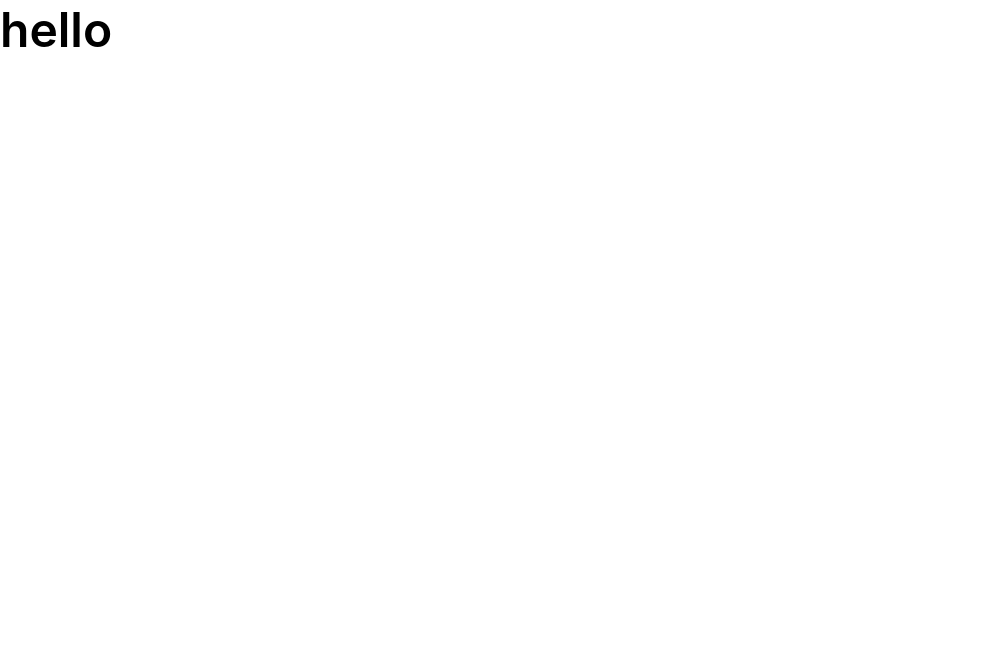
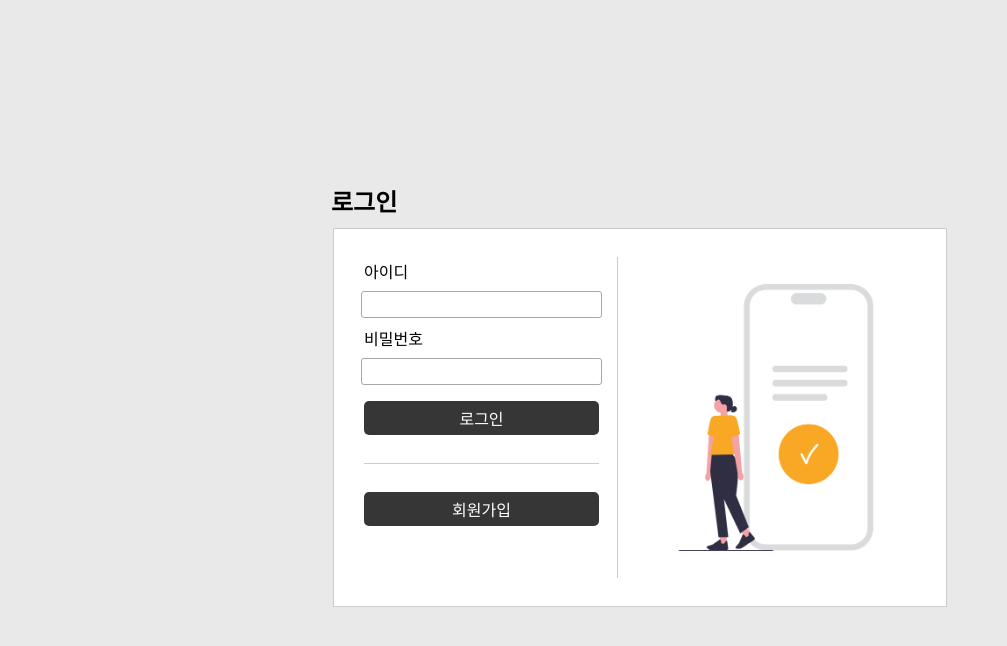
Before and after one commit to kim-hong-rae/Studio_i_ManagementPage, a React (Create React App) app: page / in a window 1280 px wide. Shown: the top 646 px of the page, without its empty margins (0-1007 px from the left). Built offline with nearby package versions, Linux system fonts and the light colour scheme.

Commit message:
feat: LoginPage 구현

```diff
--- a/package.json
+++ b/package.json
@@ -8,6 +8,7 @@
     "@testing-library/user-event": "^13.5.0",
     "react": "^18.2.0",
     "react-dom": "^18.2.0",
+    "react-router-dom": "^6.16.0",
     "react-scripts": "5.0.1",
     "web-vitals": "^2.1.4"
   },
--- a/src/App.js
+++ b/src/App.js
@@ -1,11 +1,15 @@
-import logo from './logo.svg';
-import './login/LoginPage.css';
+import logo from "./logo.svg";
+import "./login/LoginPage.css";
+import { Routes, Route, BrowserRouter } from "react-router-dom";
+import LoginPage from "./login/LoginPage";
 
 function App() {
   return (
-    <div className="App">
-      <div id="title-lg">hello</div>
-    </div>
+    <BrowserRouter>
+      <Routes>
+        <Route path="/" element={<LoginPage />} />
+      </Routes>
+    </BrowserRouter>
   );
 }
 
--- a/src/login/LoginPage.css
+++ b/src/login/LoginPage.css
@@ -1,65 +1,171 @@
+.login-container {
+  background: #E9E9E9;
+  display: flex;
+  flex-direction: column;
+  justify-content: center; /* 수평 가운데 정렬 */
+  align-items: center; /* 수직 가운데 정렬 */
+  height: 100vh; /* 컨테이너의 높이를 화면 높이와 같게 설정하여 수직 가운데 정렬을 가능하게 합니다. */
+
+}
+
+.login-box {
+  display: flex;
+  background-color: #ffffff;
+  border: 1px solid #ccc;
+  margin: 10px;
+  padding: 20px;
+
+}
+
+.login-form {
+  margin: 10px;
+  display: flex;
+  flex-direction: column;
+  align-items: center;
+}
+.login-image{
+  display: flex;
+  justify-content: center;
+  align-items: center;
+  max-width: 300px;
+  height: inherit;
+}
+
+#login-image{
+  max-width: 100%;
+  height: auto;
+  opacity: 1; /* 초기 투명도 설정 */
+  transition: opacity 1s ease; /* 투명도 변경에 대한 트랜지션 설정 */
+}
+
+.align-left{
+  align-self: flex-start;
+}
+
+.title-left{
+  display: block;
+}
+
+.horizontal-line {
+  border-top: 1px solid #ccc; /* 가로 선 스타일 */
+  margin: 20px 0; /* 원하는 간격 설정 */
+  width: 100%;
+}
+
+.vertical-line {
+  border-left: 1px solid #ccc; /* 세로선 색상과 스타일 지정 */
+  height: inherit; /* 세로선의 높이를 부모 요소에 맞게 설정 */
+}
+
+.input_size{
+  border: 1px solid #A8A8A8;
+  border-radius: 3px;
+  padding: 5px 20px;
+  width: 85%;
+}
+
+.margin-8px{
+  margin: 0.5rem;
+}
+
+.padding-8px{
+  padding: 0rem 0.5rem;
+}
+
+.login-page-button{
+  background-color: #363636;
+  color: #fff;
+  width: 100%;
+  padding: 5px 20px;
+  border: none;
+  border-radius: 5px;
+  cursor: pointer;
+  transition: background-color 0.3s ease; /* 배경색 변화 시 부드러운 전환 효과 */
+}
+
+.login-page-button:hover{
+  background-color: #cccccc; /* 호버 시 배경색 변경 */
+}
+
 #title-lg {
   font-size: 3rem;
   font-weight: 600;
 }
 
-#title-md{
+#title-md {
   font-size: 2.25rem;
   font-weight: 600;
 }
 
-#title-sm{
+#title-sm {
   font-size: 1.5rem;
   font-weight: 600;
 }
 
-#text-lg{
+#text-lg {
   font-size: 1.125rem;
   font-weight: 600;
 }
 
-#text-md{
+#text-md {
   font-size: 1rem;
   font-weight: normal;
 }
 
-#text-sm{
+#text-sm {
   font-size: 0.875rem;
   font-weight: normal;
 }
 
-#caption{
+#caption {
   font-size: 0.75rem;
   font-weight: normal;
 }
 
 @media (max-width: 390px) {
-    #title-lg{
+  #title-lg {
     font-size: 1.875rem;
     font-weight: 600;
   }
-    #title-md{
+  #title-md {
     font-size: 1.625rem;
     font-weight: 600;
   }
-    #title-sm{
+  #title-sm {
     font-size: 1.25rem;
     font-weight: 600;
   }
-    #text-lg{
+  #text-lg {
     font-size: 1.125rem;
     font-weight: 600;
   }
-    #text-md{
+  #text-md {
     font-size: 1.125rem;
     font-weight: normal;
   }
-    #text-sm{
+  #text-sm {
     font-size: 1rem;
     font-weight: normal;
   }
-    #caption{
+  #caption {
     font-size: 0.875rem;
     font-weight: normal;
   }
 }
+
+@media (max-width: 590px) {
+  #login-image {
+    opacity: 0; /* 미디어 쿼리 범위에서 이미지를 초기 상태로 설정 */
+    transition: opacity 1s ease; /* 트랜지션 설정 */
+    /*display: none;*/
+    height: 0;
+  }
+
+  .vertical-line{
+    display: none;
+  }
+
+  .login-box{
+    display: inherit;
+  }
+}
--- a/src/login/LoginPage.js
+++ b/src/login/LoginPage.js
@@ -0,0 +1,30 @@
+
+import podcast from './podcast.png';
+import completed from './completed.png';
+
+function LoginPage() {
+  return (
+    <div className="login-container">
+      <div className="title-left">
+        <div className="padding-8px" id="title-sm">로그인</div>
+        <div className="login-box">
+          <div className="login-form">
+            <div className="align-left" id="text-md">아이디</div>
+            <input className="input_size margin-8px" />
+            <div className="align-left" id="text-md">비밀번호</div>
+            <input className="input_size  margin-8px" />
+            <button className="login-page-button margin-8px" id="text-md">로그인</button>
+            <div className="horizontal-line"></div>
+            <button className="login-page-button margin-8px" id="text-md">회원가입</button>
+        </div>
+            <div className="vertical-line margin-8px"></div>
+        <div className="login-image">
+            <img className="image-disappear" id="login-image" src={completed}/>
+          </div>
+      </div>
+      </div>
+    </div>
+  );
+}
+
+export default LoginPage;
```
Also changed, not shown: src/login/completed.png (added), 1 other file (tests, documents, lock files or other folders). Lines whose indentation alone changed are shown as unchanged.
